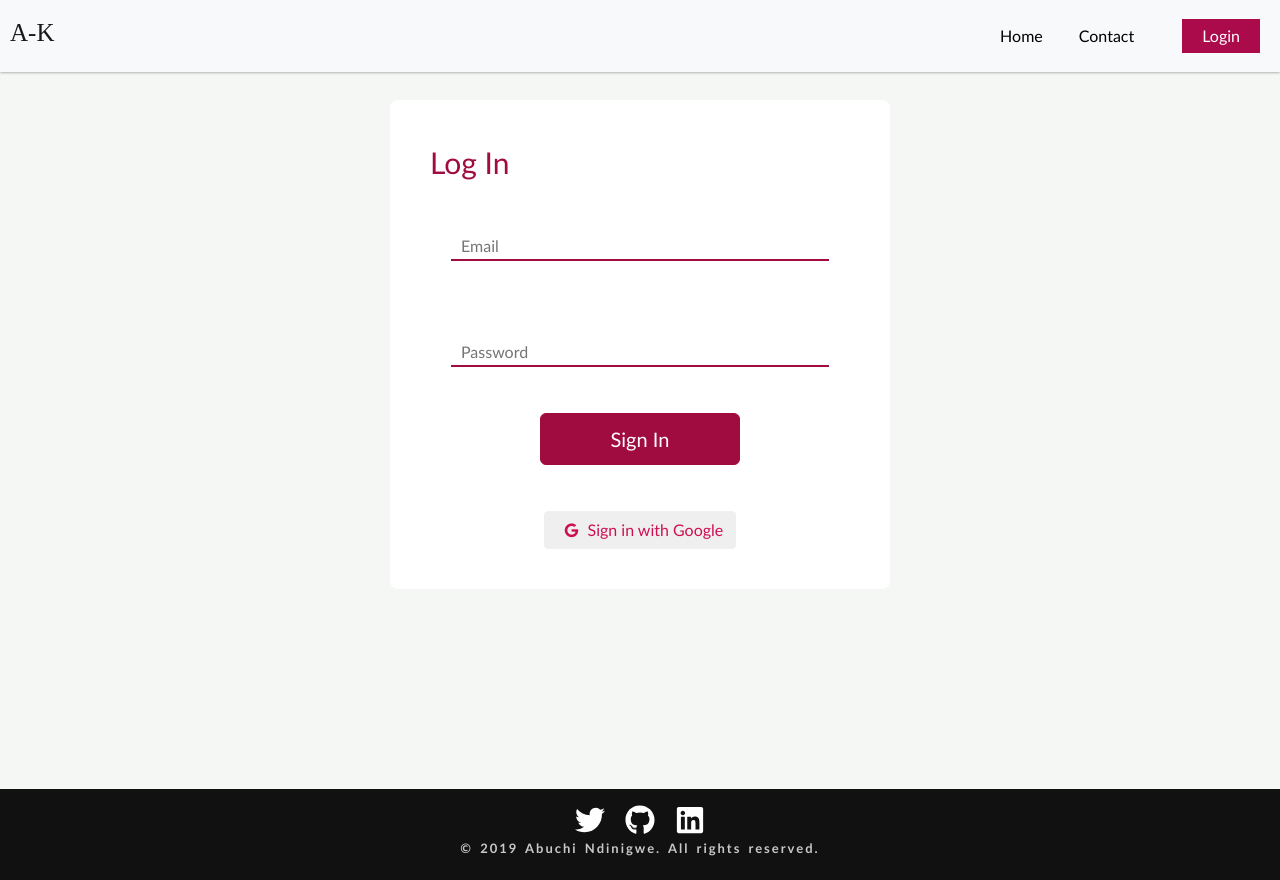
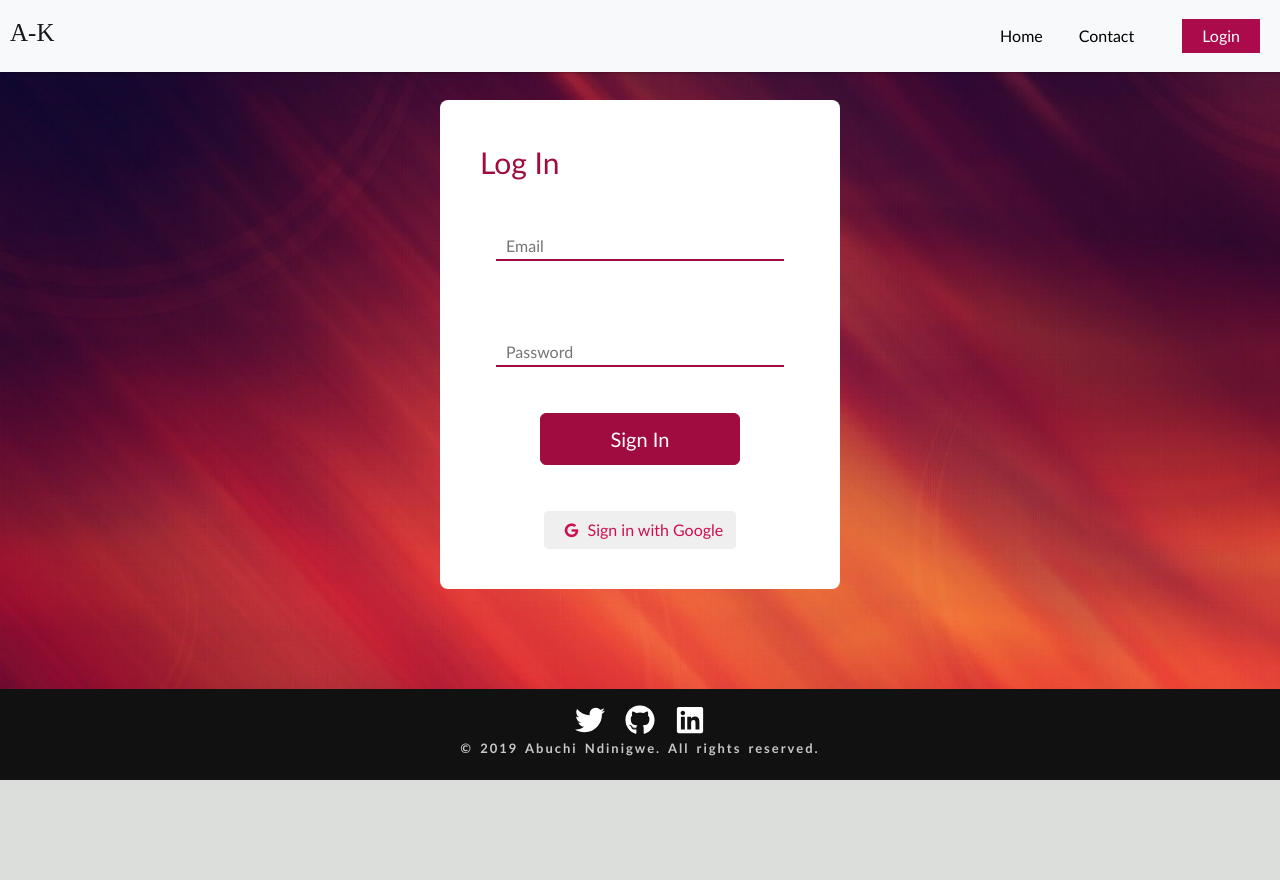
Before and after one commit to AbuchiKings/portfolio, an Angular app: page /login in a window 1280 px wide. After the commit the page ends 800 px from the top, so only its background shows below. Built offline with nearby package versions, Linux system fonts and the light colour scheme; a web font is replaced by a local one.

Commit message:
implemented background change on login component

```diff
--- a/src/app/app.component.ts
+++ b/src/app/app.component.ts
@@ -1,4 +1,5 @@
 import { Component } from '@angular/core';
+import { ActivatedRoute } from '@angular/router';
 
 @Component({
   selector: 'app-root',
@@ -10,4 +11,6 @@ import { Component } from '@angular/core';
 })
 export class AppComponent {
   title = 'portfolio';
+
+
 }
--- a/src/app/main/contact.component.css
+++ b/src/app/main/contact.component.css
@@ -44,4 +44,9 @@ div.icons a svg{
         width: 90%;
 
     }
+
+    .div-main {
+        width: 100%;
+        text-align: center;
+        margin-top: 150px;}
 }
--- a/src/app/main/login.component.css
+++ b/src/app/main/login.component.css
@@ -19,16 +19,18 @@
 
 .container {
     margin-top: 100px;
-    margin-bottom: 200px;
+    margin-bottom: 100px;
     width: 40%;
-    max-width: 500px;
+    max-width: 400px;
     min-width: 300px;
     background-color: white;
     padding: 10px;
     border-radius: 8px;
     position: relative;
 }
-
+:host.login{
+    background-color: rgb(187, 255, 0);
+}
 form {
     text-align: left;
     padding: 30px;
--- a/src/app/main/login.component.html
+++ b/src/app/main/login.component.html
@@ -13,7 +13,7 @@
                 <input type="password" required placeholder="Password">
             </p>
             <p class="button-wrapper">
-                <button class="login" type="submit" disabled>Sign In</button>
+                <button class="sign-in" type="submit" disabled>Sign In</button>
             </p>
         </form>
 
--- a/src/app/main/login.component.ts
+++ b/src/app/main/login.component.ts
@@ -1,10 +1,25 @@
-import { Component } from '@angular/core';
+import { Component, OnInit, OnDestroy } from '@angular/core';
+import { ActivatedRoute } from '@angular/router';
 
 @Component({
-   templateUrl: './login.component.html',
-   styleUrls: ['./login.component.css']
+    templateUrl: './login.component.html',
+    styleUrls: ['./login.component.css']
 })
 
-export class LoginComponent {
+export class LoginComponent implements OnInit, OnDestroy {
+    currentPath: string;
+    body: HTMLBodyElement;
 
+    constructor(private route: ActivatedRoute) {
+        this.currentPath = this.route.snapshot.url[0].path;
+    }
+
+    ngOnInit(): void {
+        this.body = document.getElementsByTagName('body')[0];
+        this.body.classList.add(this.currentPath)
+    }
+
+    ngOnDestroy(): void {
+        this.body.classList.remove(this.currentPath)
+      }
 }
--- a/src/app/nav/navbar.component.html
+++ b/src/app/nav/navbar.component.html
@@ -13,7 +13,7 @@
               <a class="nav-link contact link" id="contact" [routerLink]="['/contact']" routerLinkActive="active" >Contact</a>
             </li>
             <li class="nav-item">
-              <a class="nav-link login link" id="login" [routerLink]="['/login']" routerLinkActive="active" >Login</a>
+              <a class="nav-link link" id="login" [routerLink]="['/login']" routerLinkActive="active" >Login</a>
             </li>
           </ul>
         </div>
--- a/src/styles.css
+++ b/src/styles.css
@@ -3,7 +3,7 @@ html, body {
     font-family: 'Gill Sans', 'Gill Sans MT', Calibri, 'Trebuchet MS', sans-serif;
     margin: 0;
     overflow-x: hidden;
-    background-color: rgb(245, 247, 245);
+    background-color: rgb(220, 222, 220);
 }
 
 body{
@@ -11,3 +11,10 @@ body{
     min-height: 100vh;
     min-height: 100%;
 }
+
+.login{
+    background-image: url(./assets/images/bg.jpg);
+    background-attachment: fixed;
+    background-size: cover;
+    background-repeat: no-repeat;
+}
```
Also changed, not shown: src/assets/images/bg.jpg.
